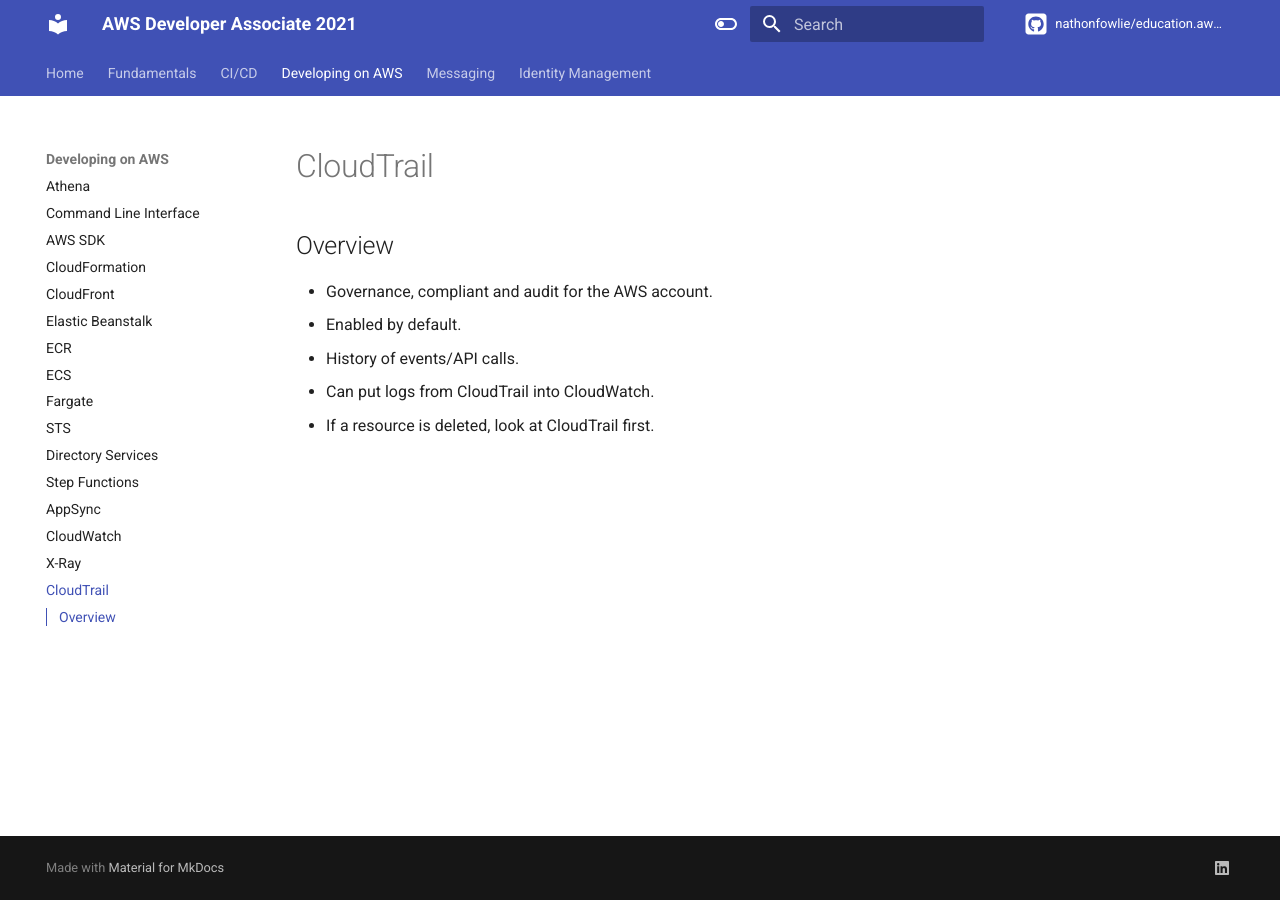
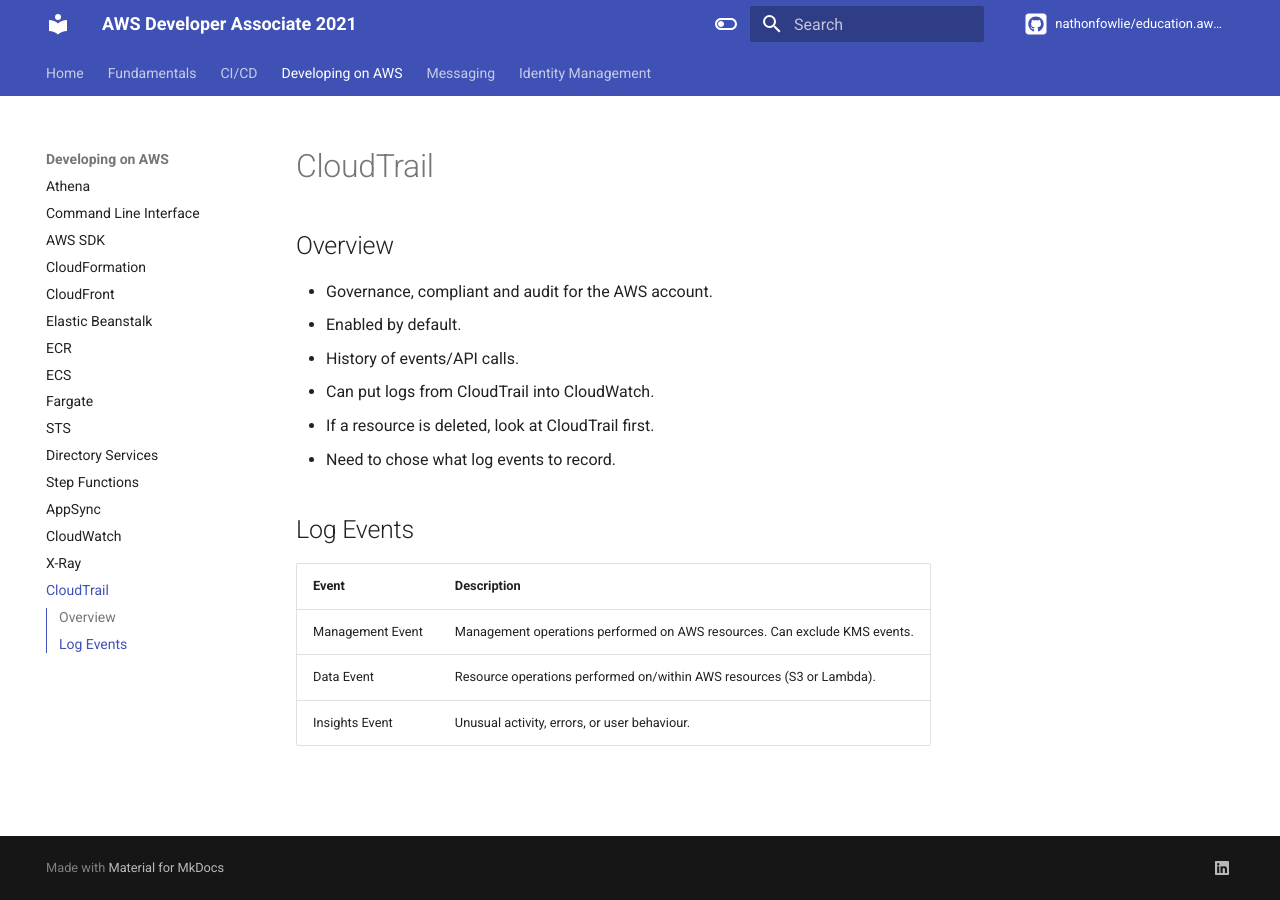
Before and after one commit to nathonfowlie/education.aws.developer_associate, an MkDocs documentation site: the page built from docs/developing/cloudtrail.md, in a window 1280 px wide. Built offline with MkDocs 1.6.1 and Material for MkDocs 9.7.7, drawn with Linux system fonts in a browser that asks for light colours; comment, search, counter and statistics services are not loaded.

Commit message:
docs: update cloudtrail notes

```diff
--- a/docs/developing/cloudtrail.md
+++ b/docs/developing/cloudtrail.md
@@ -7,3 +7,12 @@
 - History of events/API calls.
 - Can put logs from CloudTrail into CloudWatch.
 - If a resource is deleted, look at CloudTrail first.
+- Need to chose what log events to record.
+
+## Log Events
+
+| Event            | Description                                                               |
+|------------------|---------------------------------------------------------------------------|
+| Management Event | Management operations performed on AWS resources. Can exclude KMS events. |
+| Data Event       | Resource operations performed on/within AWS resources (S3 or Lambda).     |
+| Insights Event   | Unusual activity, errors, or user behaviour.                              |
```
